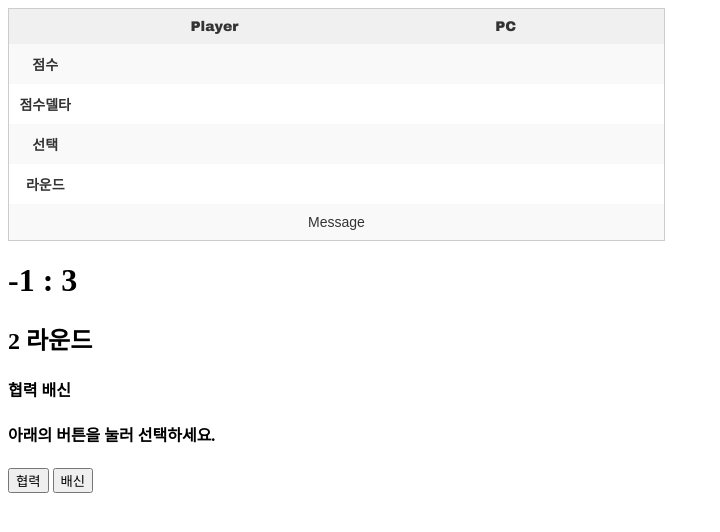
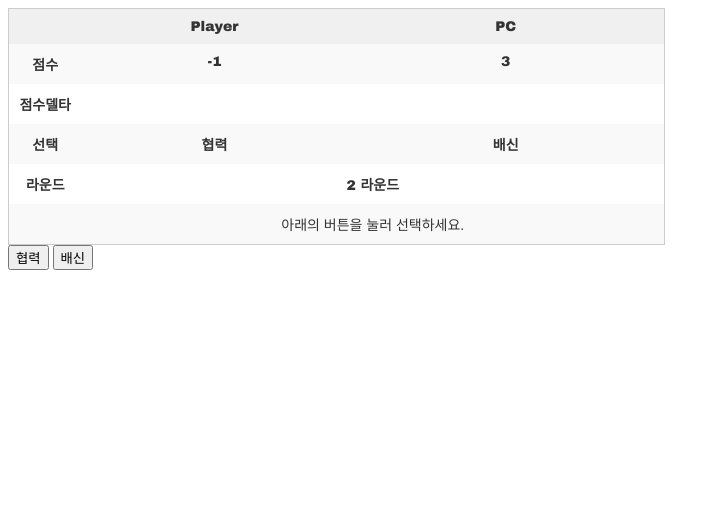
Before and after one commit to 5tarlight/lifegame, a plain HTML site: page index.html in a window 1280 px wide. Both pictures are taken after a click on the button "협력". Shown: the whole page, without its empty margins (0-720 px from the left). Drawn offline with Linux system fonts and the light colour scheme.

Commit message:
table shower

```diff
--- a/index.html
+++ b/index.html
@@ -13,7 +13,6 @@
     <script src="game.js"></script>
   </head>
   <body>
-
     <table class="tg" style="table-layout: fixed; width: 656px">
     <colgroup>
     <col style="width: 73px">
@@ -27,32 +26,28 @@
       </tr>
       <tr>
         <td class="tg-1y3x">점수</td>
-          <td class="tg-1y3x"></td>
-          <td class="tg-1y3x"></td>
+        <td class="tg-1y3x" id="h-player-score"></td>
+        <td class="tg-1y3x" id="h-pc-score"></td>
       </tr>
       <tr>
         <td class="tg-6pte">점수델타</td>
-          <td class="tg-6pte"></td>
-          <td class="tg-6pte"></td>
+        <td class="tg-6pte" id="h-player-score-delta"></td>
+        <td class="tg-6pte" id="h-pc-score-delta"></td>
       </tr>
       <tr>
         <td class="tg-1y3x">선택</td>
-          <td class="tg-1y3x"></td>
-          <td class="tg-1y3x"></td>
+        <td class="tg-1y3x" id="h-player-choice"></td>
+        <td class="tg-1y3x" id="h-pc-choice"></td>
       </tr>
       <tr>
         <td class="tg-6pte">라운드</td>
-          <td class="tg-6pte" colspan="2"></td>
+        <td class="tg-6pte" colspan="2" id="h-round"></td>
       </tr>
       <tr>
-          <td class="tg-dzk6" colspan="3">Message</td>
+        <td class="tg-dzk6"></td>
+        <td class="tg-dzk6" colspan="2" id="h-msg">Message</td>
       </tr>
     </table>
-
-    <h1 id="h-score">0 : 0</h1>
-    <h2 id="h-round"></h2>
-    <h4 id="h-choice"></h4>
-    <h4 id="h-msg">아래의 버튼을 눌러 선택하세요.</h4>
 
     <input id="btn-cooperate" type="button" value="협력">
     <input id="btn-batray" type="button" value="배신">
--- a/index.js
+++ b/index.js
@@ -7,9 +7,13 @@ $(() => {
   }
 
   window.shower = {
-    score: $('#h-score'),
+    playerScore: $('#h-player-score'),
+    pcScore: $('#h-pc-score'),
+    playerDelta: $('#h-player-score-delta'),
+    pcDelta: $('#h-pc-score-delta'),
+    playerChoice: $('#h-player-choice'),
+    pcChoice: $('#h-pc-choice'),
     round: $('#h-round'),
-    choice: $('#h-choice'),
     msg: $('#h-msg')
   }
 
@@ -41,13 +45,15 @@ function updateScreen(msg) {
 
   console.log(round)
 
-  window.shower.score.text(`${window.gameData.score.player} : ${window.gameData.score.pc}`)
+  window.shower.playerScore.text(window.gameData.score.player)
+  window.shower.pcScore.text(window.gameData.score.pc)
 
   if(round) {
     const playerc = round.player == 'cooperate' ? '협력' : "배신"
     const pcc = round.pc == 'cooperate' ? '협력' : "배신"
 
-    window.shower.choice.text(`${playerc}\t${pcc}`)
+    window.shower.playerChoice.text(playerc)
+    window.shower.pcChoice.text(pcc)
   }
 
   window.shower.round.text(`${window.gameData.round.length + 1} 라운드`)
```
Lines whose indentation alone changed are shown as unchanged.
